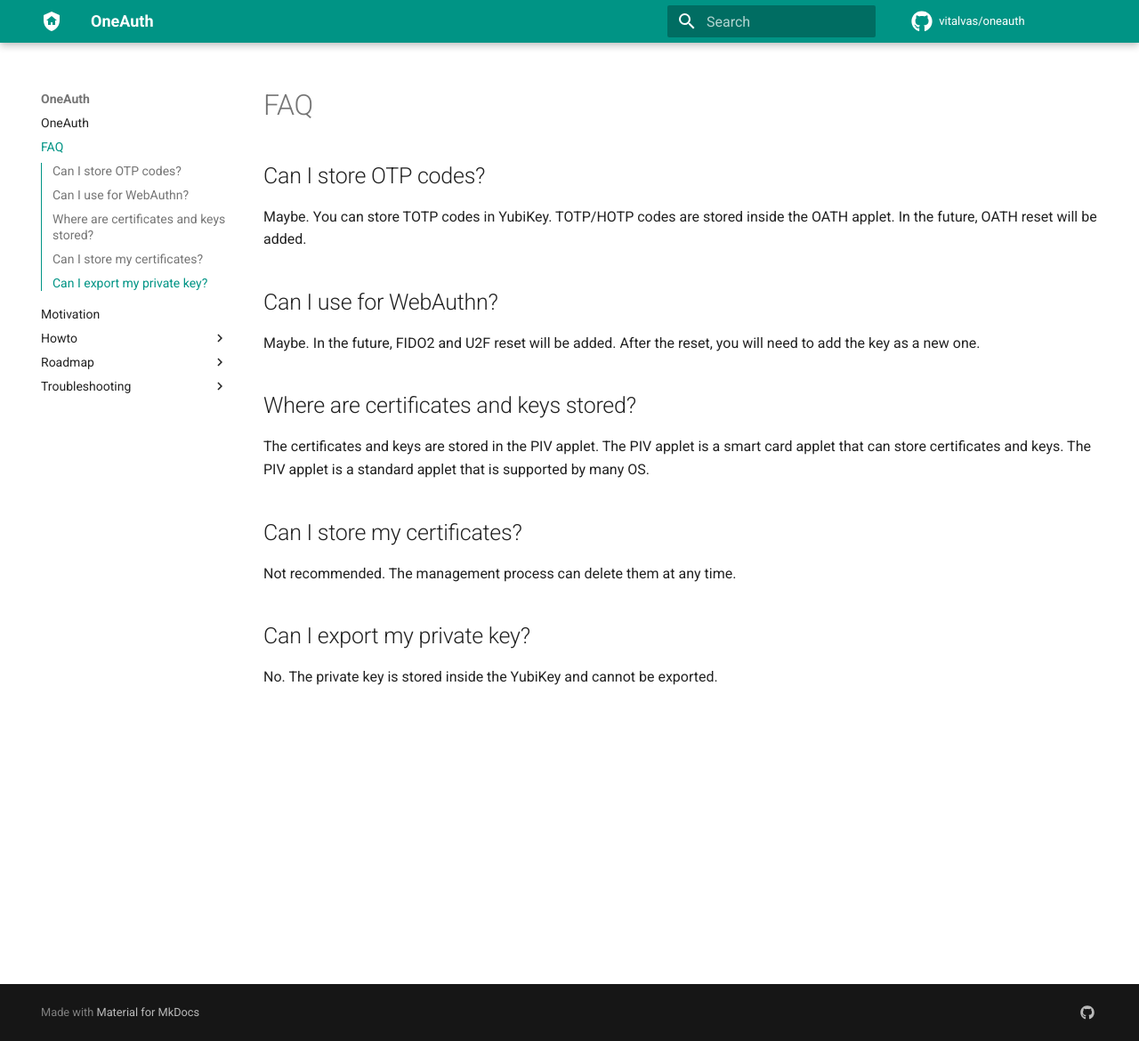
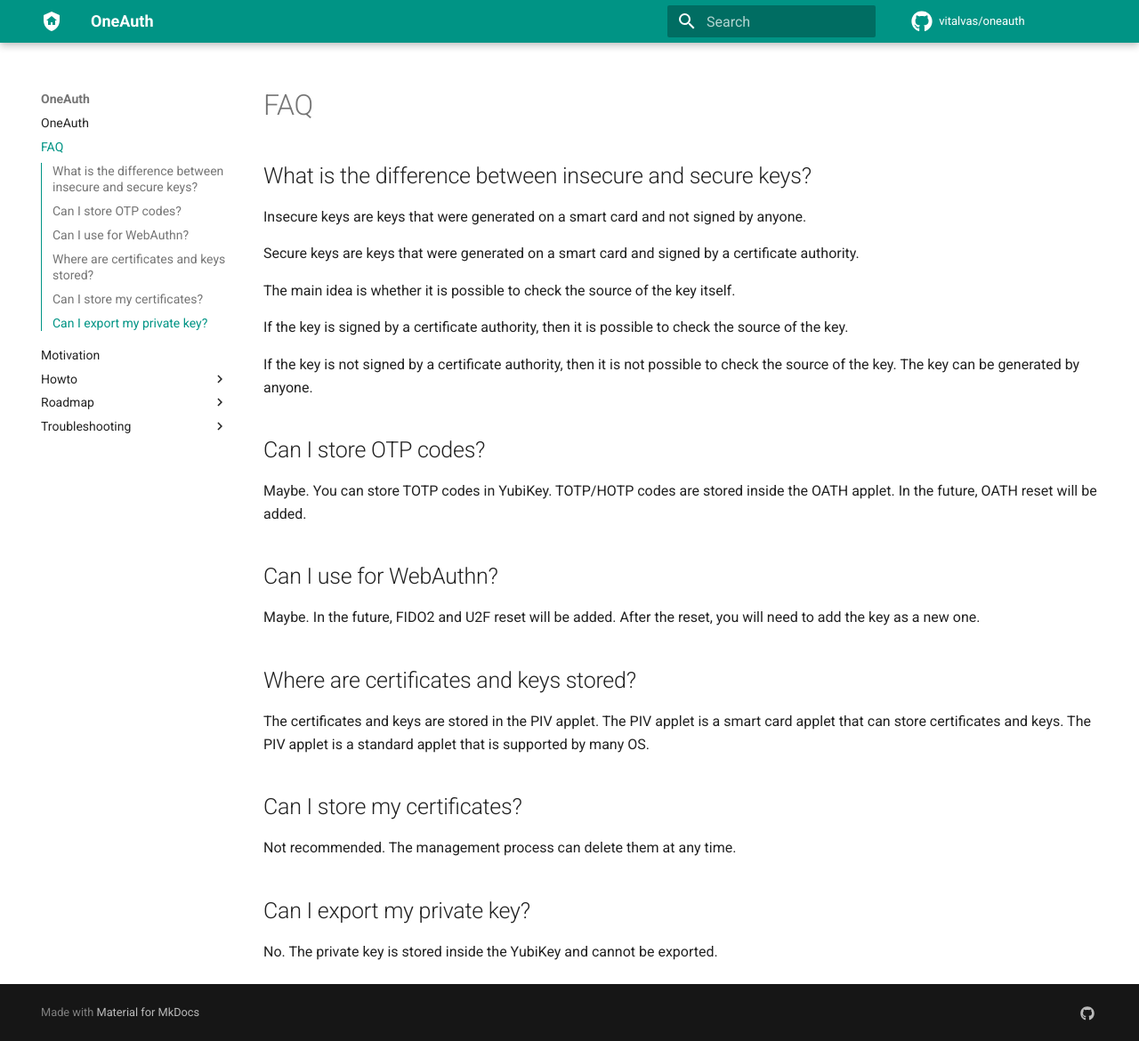
Before and after one commit to vitalvas/oneauth, an MkDocs documentation site: the page built from docs/docs/faq.md, in a window 1280 px wide and 1170 px high. Shown: the whole window at 89% size. Built offline with MkDocs 1.6.1 and Material for MkDocs 9.7.7, drawn with Linux system fonts in a browser that asks for light colours; comment, search, counter and statistics services are not loaded.

Commit message:
feat(docs): update faq

```diff
--- a/docs/docs/faq.md
+++ b/docs/docs/faq.md
@@ -1,4 +1,16 @@
 # FAQ
+
+## What is the difference between insecure and secure keys?
+
+Insecure keys are keys that were generated on a smart card and not signed by anyone.
+
+Secure keys are keys that were generated on a smart card and signed by a certificate authority.
+
+The main idea is whether it is possible to check the source of the key itself.
+
+If the key is signed by a certificate authority, then it is possible to check the source of the key.
+
+If the key is not signed by a certificate authority, then it is not possible to check the source of the key. The key can be generated by anyone.
 
 ## Can I store OTP codes?
 
```
Also changed, not shown: docs/docs/roadmap/client.md (+0 -2 lines).
